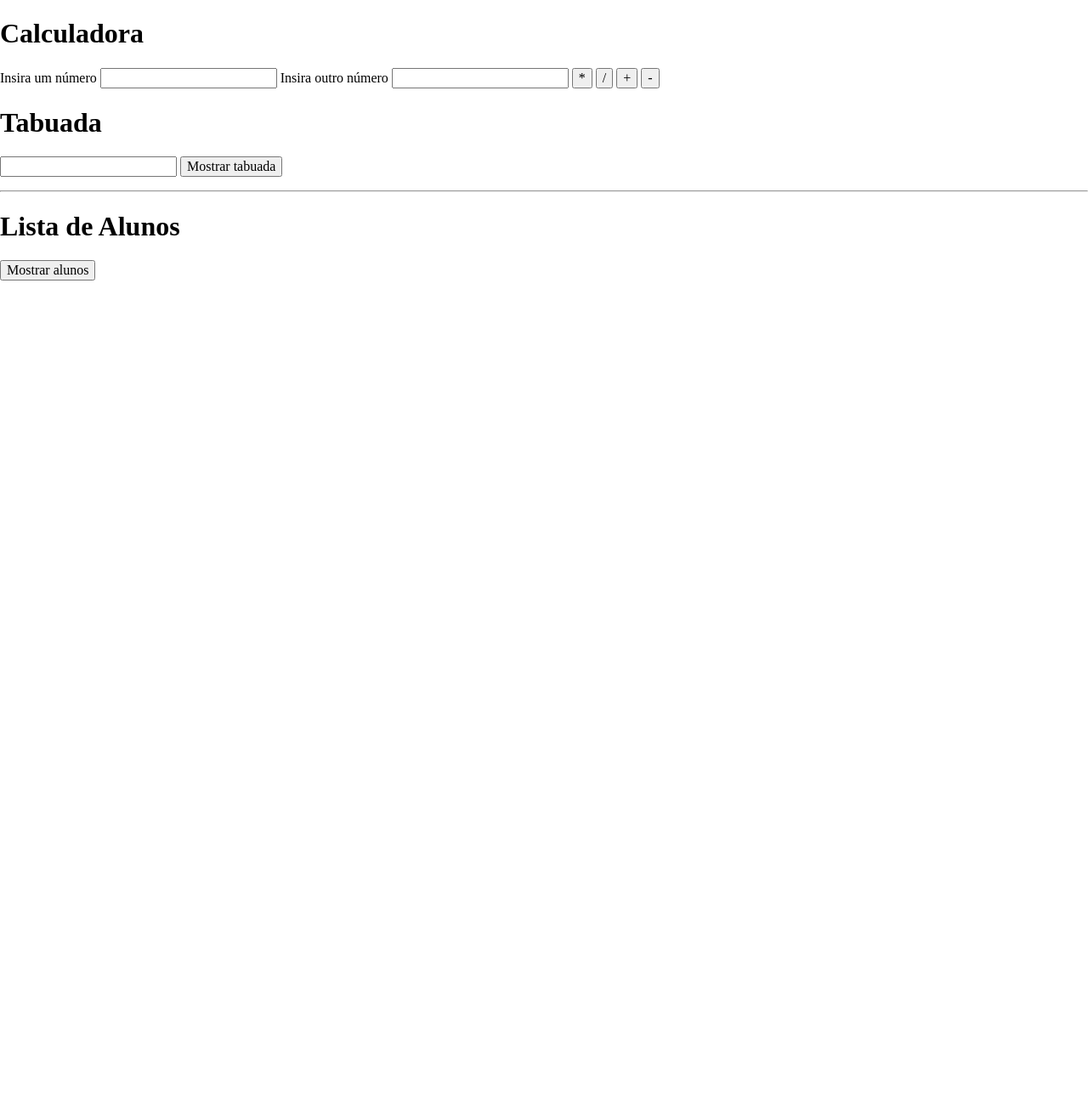
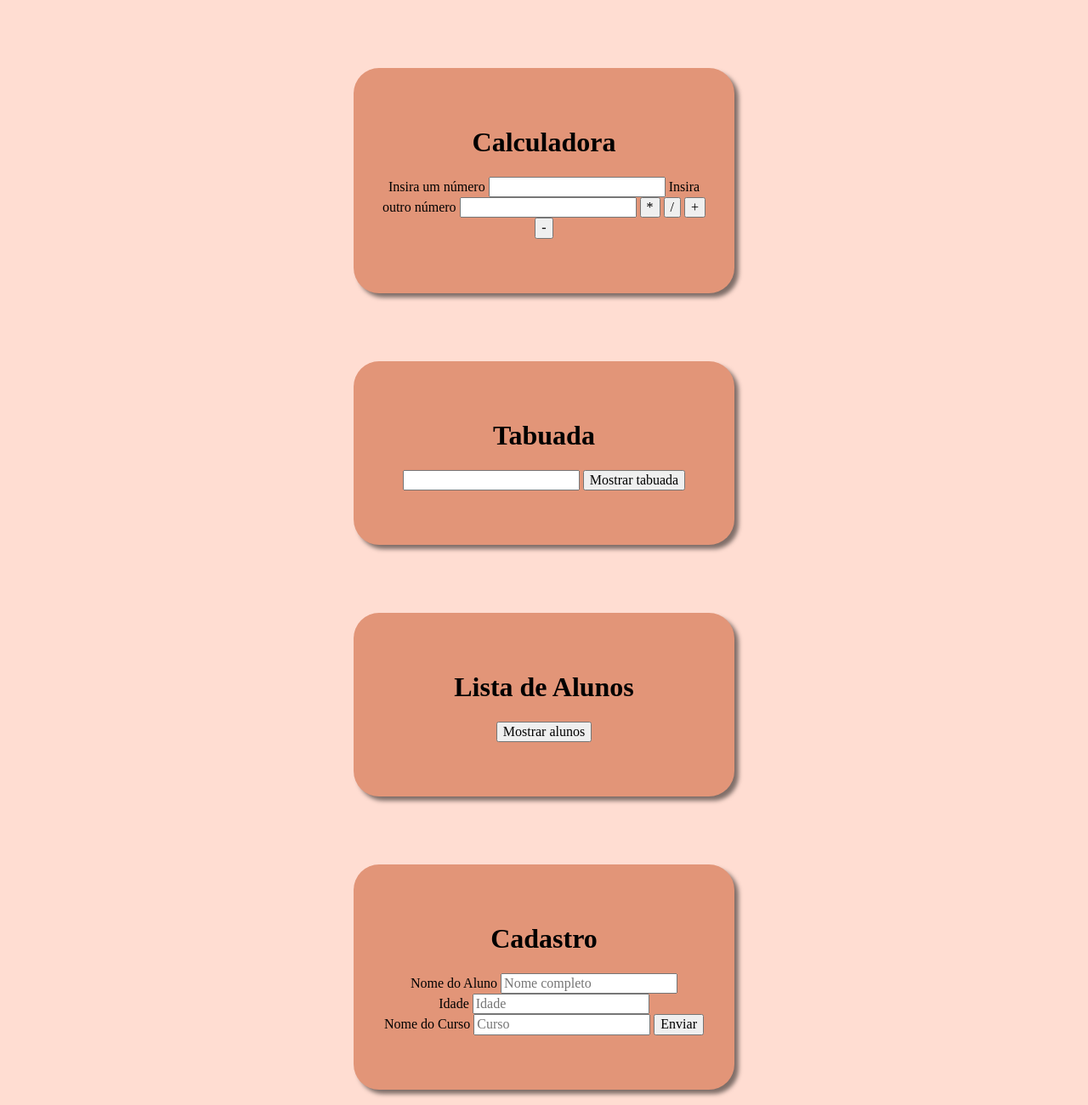
Before and after one commit to Krepixie/calculadora, a plain HTML site: page index.html in a window 1280 px wide. Shown: the whole page at 85% size. Before the commit the page ends 800 px from the top, so only its background shows below. Drawn offline with nearby package versions, Linux system fonts and the light colour scheme.

Commit message:
add styling

```diff
--- a/index.html
+++ b/index.html
@@ -8,33 +8,50 @@
     <link rel="stylesheet" href="style.css" />
   </head>
   <body>
+    <div class="container">
       <h1>Calculadora</h1>
       <label for="num1">Insira um número</label>
       <input type="text" name="num1" id="num1" />
       <label for="num2">Insira outro número</label>
       <input type="text" name="num2" id="num2" />
-
       <button onclick="calcularDoisNumeros('*')">*</button>
       <button onclick="calcularDoisNumeros('/')">/</button>
       <button onclick="calcularDoisNumeros('+')">+</button>
       <button onclick="calcularDoisNumeros('-')">-</button>
-
       <p id="resultado"></p>
+    </div>
 
 
+    <div class="container">
       <h1>Tabuada</h1>
       <input type="text" id="numero">
       <button onclick="mostrarTabuada()">Mostrar tabuada</button>
       <p id="tabuada"></p>
+    </div>
 
-    <hr>
+    <div class="container">
       <h1>Lista de Alunos</h1>
+      <button onclick="mostrarLista()">Mostrar alunos</button>
+      <ul id="lista">
+      </ul>
+    </div>
 
-    <button onclick="mostrarLista()">Mostrar alunos</button>
+    <div class="container">
+      <h1>Cadastro</h1>
+      <form id="meuForm">
+        <label for="nome">Nome do Aluno</label>
+        <input type="text" id="nome" name="nome" placeholder="Nome completo">
+        <br>
+        <label for="idade">Idade</label>
+        <input type="text" id="idade" name="idade" placeholder="Idade">
+        <br>
+        <label for="curso">Nome do Curso</label>
+        <input type="text" id="curso" name="curso" placeholder="Curso">
+        <input type="submit" value="Enviar">
+      </form>
+      <p id="resultadoForm"></p>
+    </div>
 
-    <ul id="lista">
-
-    </ul>
     <script src="script.js"></script>
   </body>
 </html>
--- a/script.js
+++ b/script.js
@@ -54,3 +54,26 @@ function mostrarLista(){
 
   document.getElementById('lista').innerHTML= lista;
 };
+
+//formulario
+
+const form = document.getElementById('meuForm');
+const resultadoForm = document.getElementById('resultadoForm');
+const aluno = {
+  nome: "",
+  idade: "",
+  curso: "",
+  exibirInfo: function(texto){
+    this.nome = form.nome.value;
+    this.idade = form.idade.value;
+    this.curso = form.curso.value;
+
+    resultadoForm.textContent = `${texto}: ${this.nome} - Idade: ${this.idade} - Curso: ${this.curso}`
+    return 'Cadastro efetuado com sucesso!'
+  }
+}
+
+form.addEventListener('submit', (event) => {
+  event.preventDefault();
+  alert(aluno.exibirInfo("Nome do aluno"));
+})
--- a/style.css
+++ b/style.css
@@ -5,3 +5,29 @@
     --cream: #FFDDD2;
     --orange: #E29578;
 }
+
+body {
+    background-color: var(--cream);
+    height: 100%;
+    width: 100%;
+    padding: 5rem 0;
+
+    display: flex;
+    flex-direction: column;
+    gap: 5rem;
+    justify-content: center;
+    align-items: center;
+}
+
+.container {
+    background-color: var(--orange);
+    width: 30%;
+    padding: 3rem 2rem;
+    border-radius: 30px;
+    box-shadow: 5px 5px 5px rgba(0, 0, 0, 0.5);
+    text-align: center;
+}
+
+h1 {
+    color: var(white);
+}
```
Lines whose indentation alone changed are shown as unchanged.
